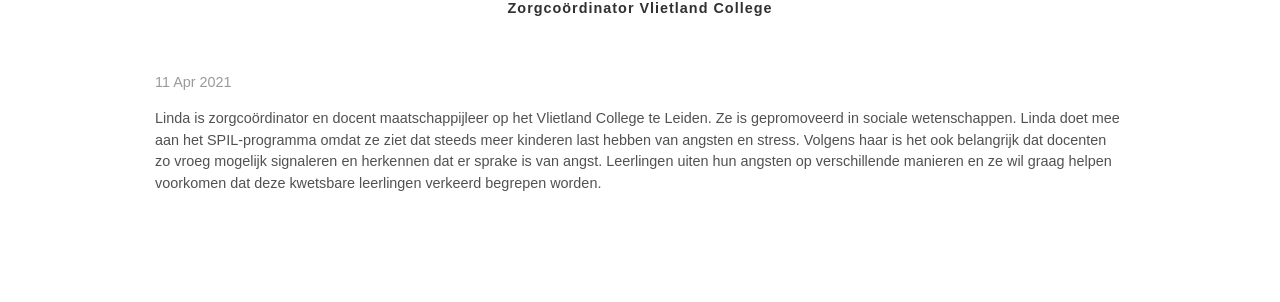
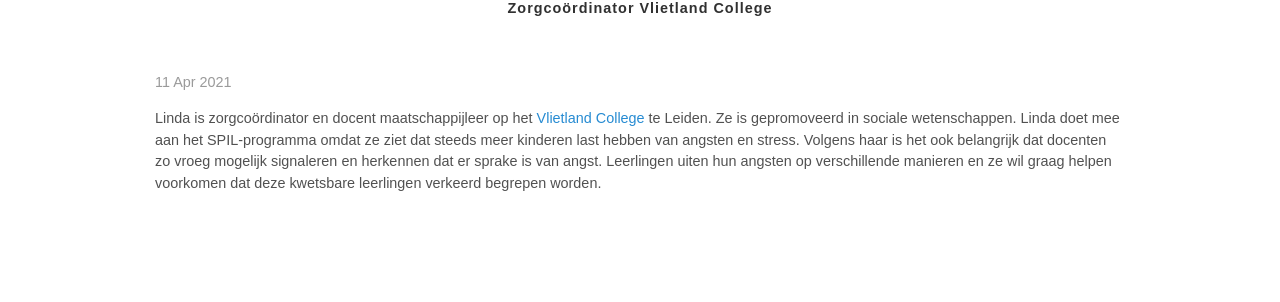
Before and after one commit to kasleiden/kasleiden.gitlab.io, a Jekyll site: the page built from _staff_members/15-test.md, in a window 1280 px wide and 1388 px high. Shown: the part 846-1148 px from the top of the window. Built offline with Jekyll 4.4.1, drawn with Linux system fonts in a browser that asks for light colours; part of the change alters nothing that is shown.

```diff
--- a/_staff_members/15-test.md
+++ b/_staff_members/15-test.md
@@ -9,4 +9,4 @@ permalink: /team/linda
 image: /img/linda.jpg
 ---
 
-Linda is zorgcoördinator en docent maatschappijleer op het Vlietland College te Leiden. Ze is gepromoveerd in sociale wetenschappen. Linda doet mee aan het SPIL-programma omdat ze ziet dat steeds meer kinderen last hebben van angsten en stress. Volgens haar is het ook belangrijk dat docenten zo vroeg mogelijk signaleren en herkennen dat er sprake is van angst. Leerlingen uiten hun angsten op verschillende manieren en ze wil graag helpen voorkomen dat deze kwetsbare leerlingen verkeerd begrepen worden.
+Linda is zorgcoördinator en docent maatschappijleer op het [Vlietland College](https://www.vlietlandcollege.nl/) te Leiden. Ze is gepromoveerd in sociale wetenschappen. Linda doet mee aan het SPIL-programma omdat ze ziet dat steeds meer kinderen last hebben van angsten en stress. Volgens haar is het ook belangrijk dat docenten zo vroeg mogelijk signaleren en herkennen dat er sprake is van angst. Leerlingen uiten hun angsten op verschillende manieren en ze wil graag helpen voorkomen dat deze kwetsbare leerlingen verkeerd begrepen worden.
```
